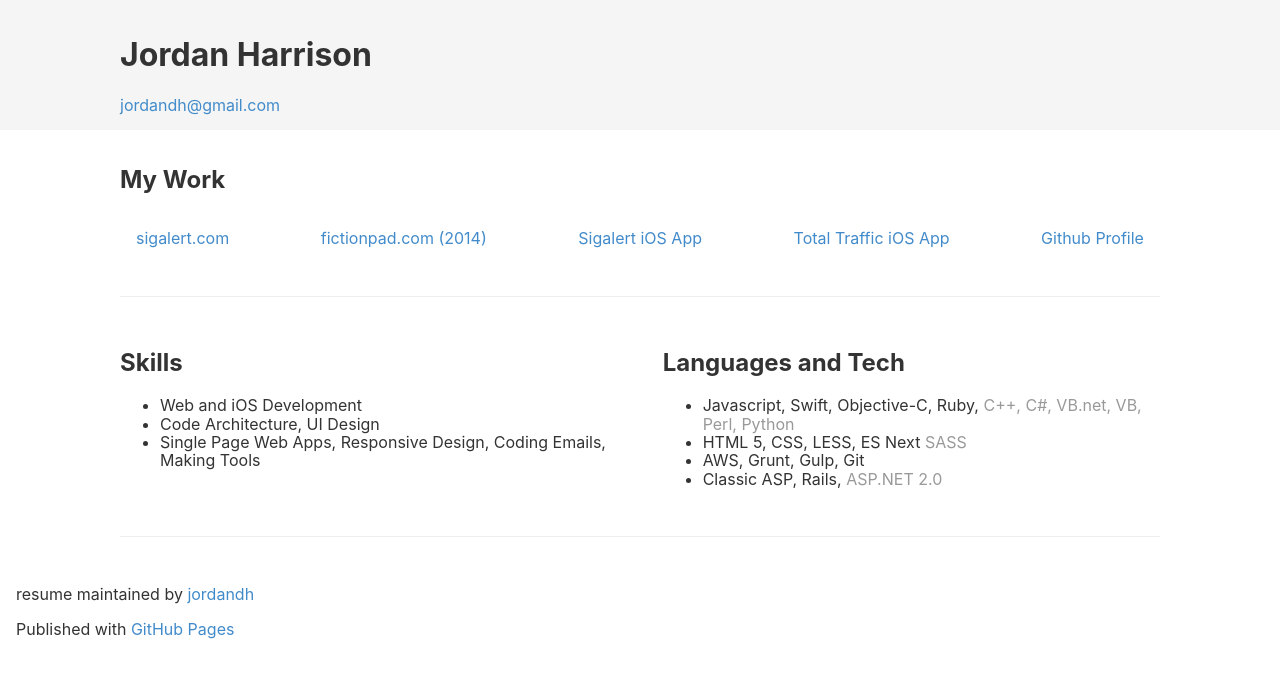
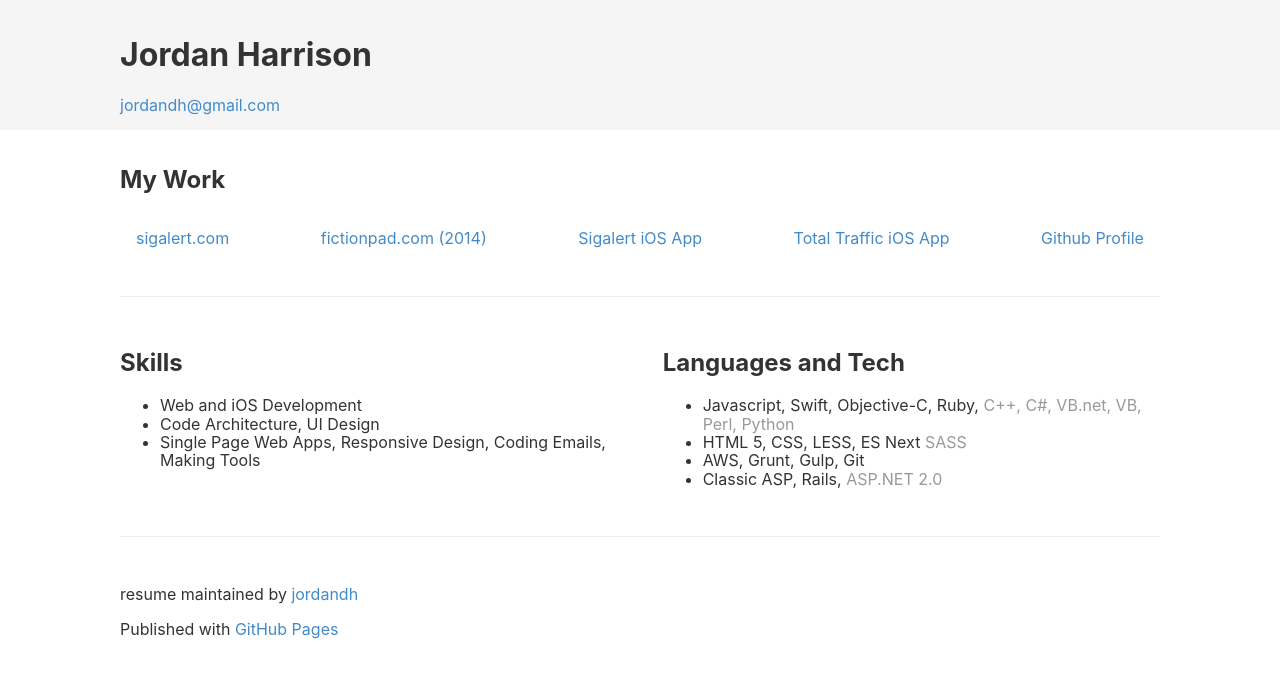
Before and after one commit to jordandh/resume, a Jekyll site: the page built from README.md, in a window 1280 px wide. Shown: the top 678 px of the page. Built offline with Jekyll 4.4.1, drawn with Linux system fonts in a browser that asks for light colours; our own code applies the rules of GitHub Pages for plain Markdown files; the repository's description, which GitHub fills in, is left out.

Commit message:
Update style.scss

```diff
--- a/assets/css/style.scss
+++ b/assets/css/style.scss
@@ -99,5 +99,7 @@ section {
  * footer
  */
 footer {
+  max-width: $max-content-width;
+  margin: 0 auto;
   padding: $content-padding;
 }
```
